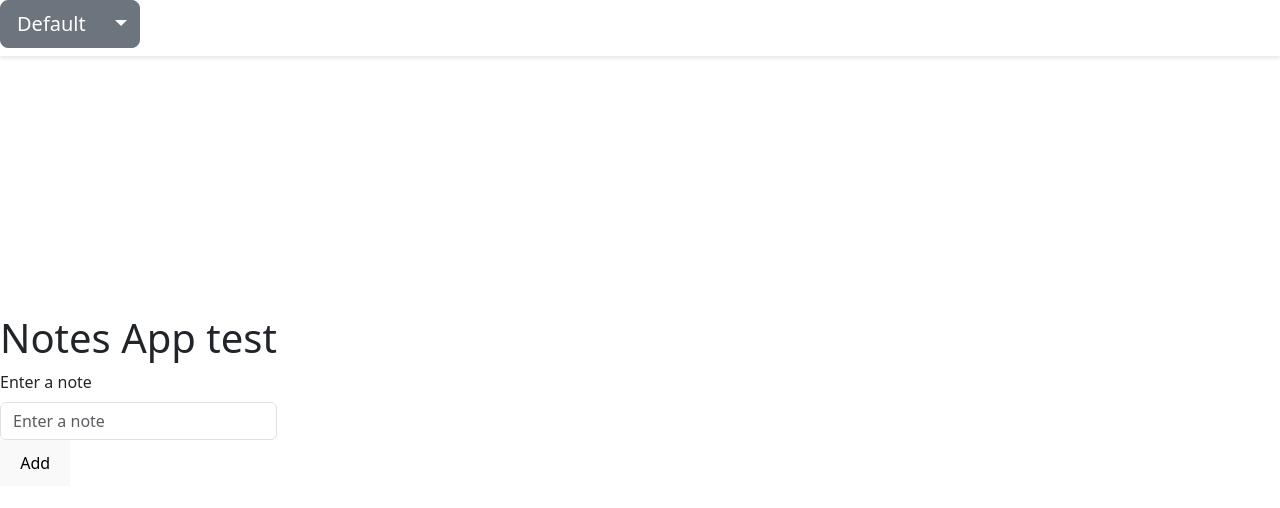
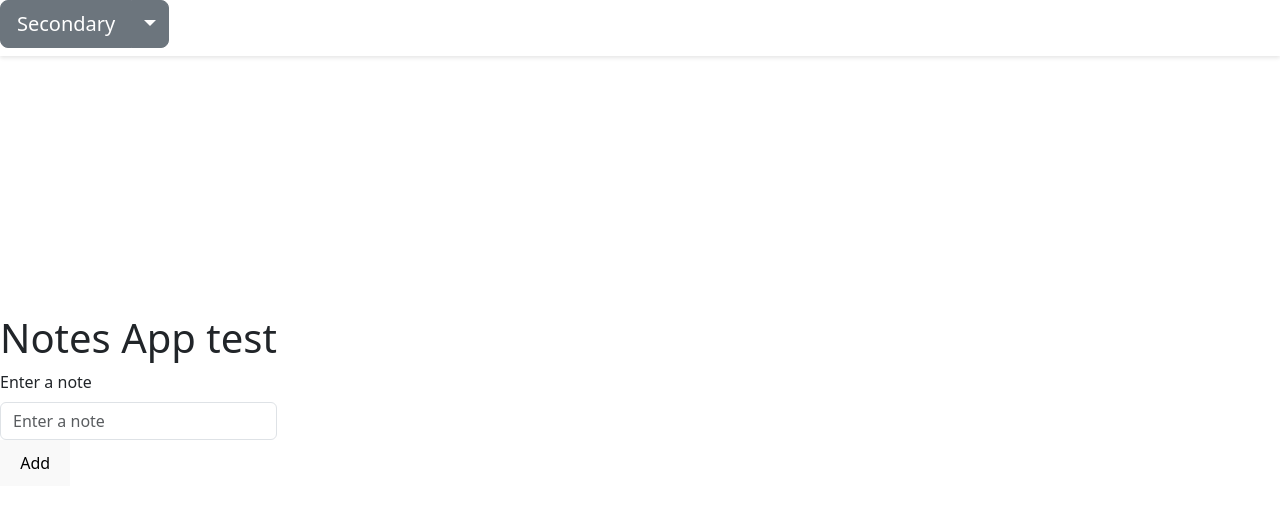
Before and after one commit to cronksp/react-vite-notes-app, a React (Vite) app in the folder react-vite-notes-app/: page / in a window 1280 px wide. Shown: the top 508 px of the page. Built offline with nearby package versions, Linux system fonts and the light colour scheme.

Commit message:
feat: add dynamic handling for Theme button text

```diff
--- a/react-vite-notes-app/src/components/ThemeSwitcher/theme_switcher.tsx
+++ b/react-vite-notes-app/src/components/ThemeSwitcher/theme_switcher.tsx
@@ -21,7 +21,7 @@ const ThemeSwitcher = ({ setTheme }: { setTheme: (theme: string | null) => void
           className="text-capitalize"
           variant={currentTheme ? currentTheme : "secondary"}
         >
-          {"Default"}
+          {currentTheme ? currentTheme : "Theme"}
         </Button>
         <Dropdown.Toggle
           split
```
